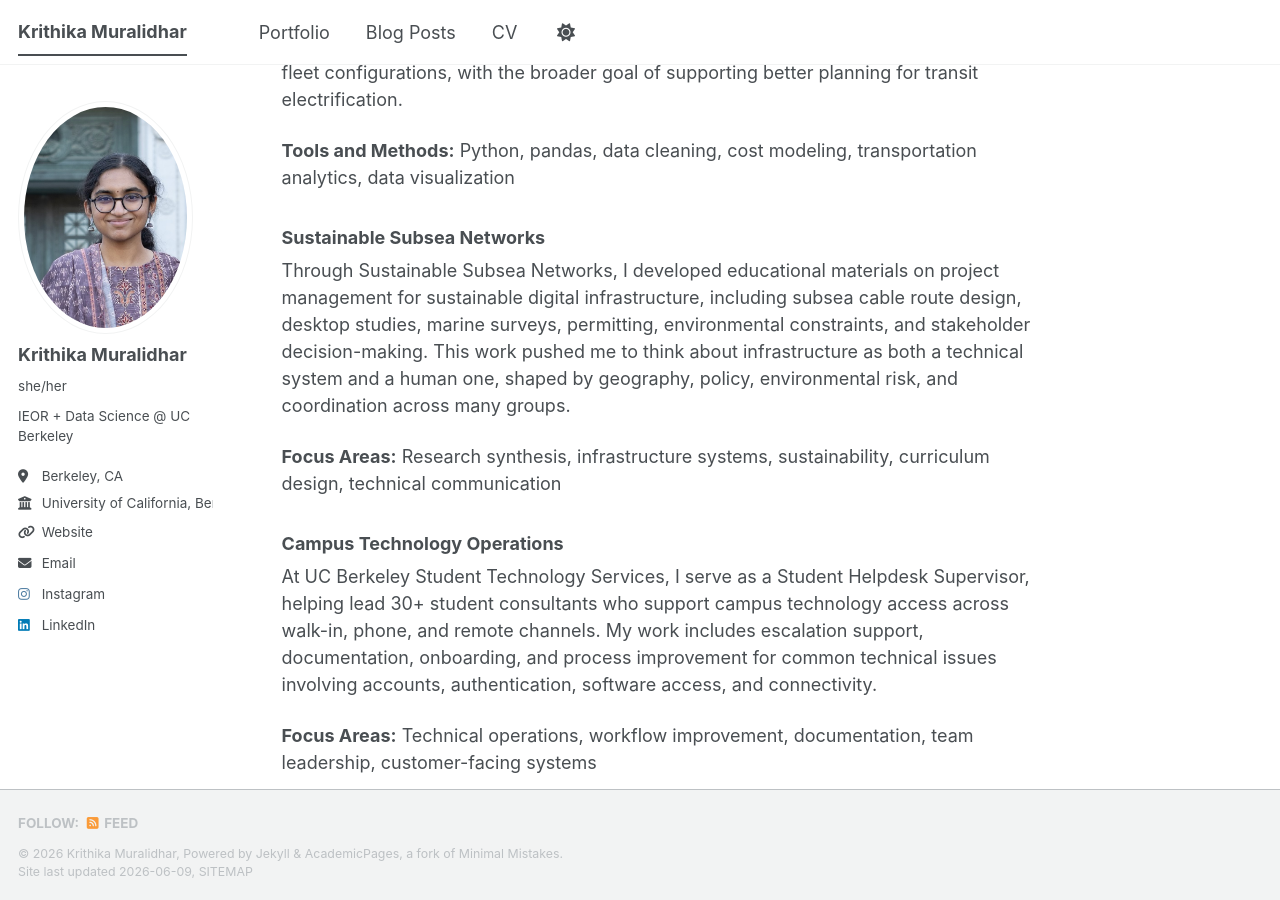
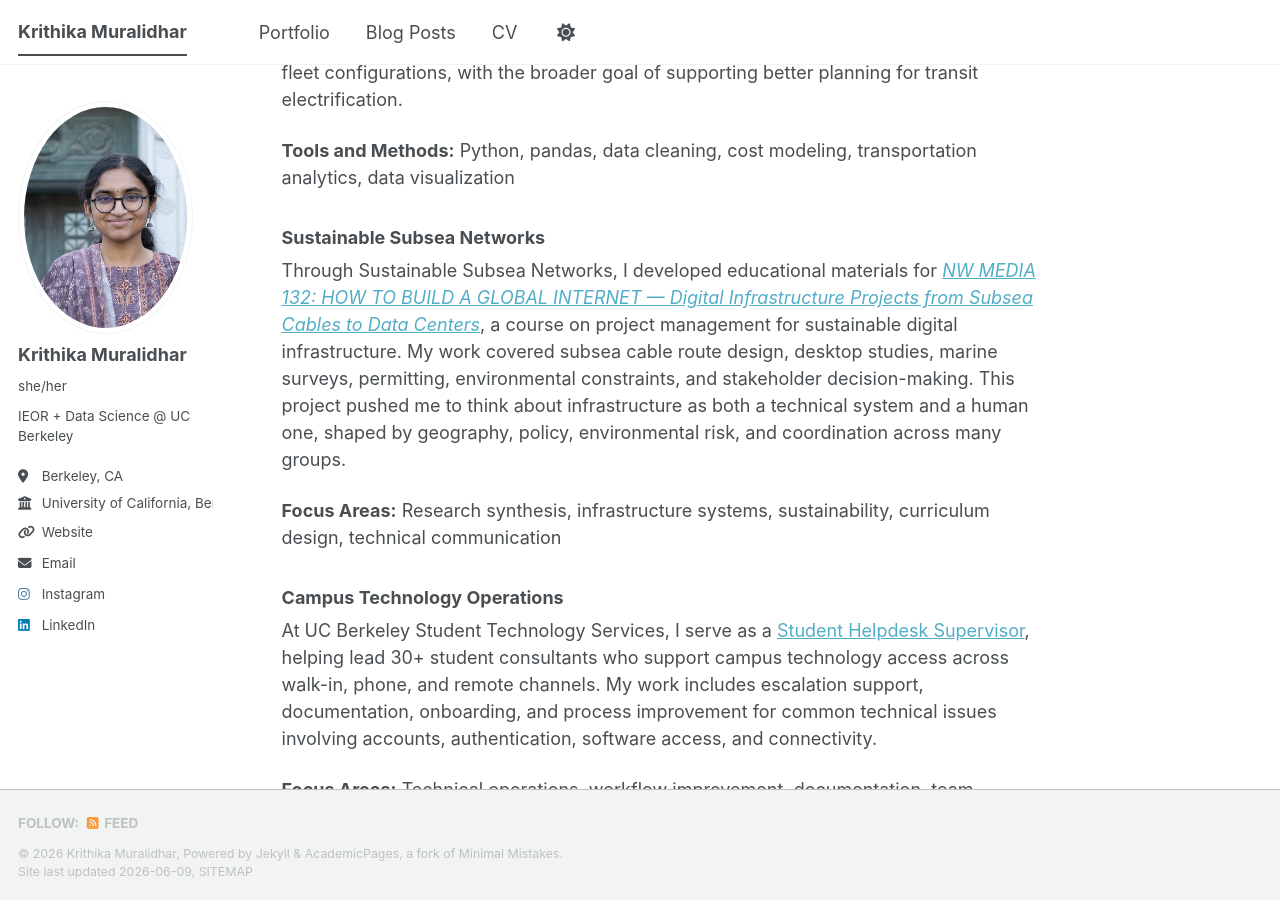
Before and after one commit to krithikam422/krithikam422.github.io, a Jekyll site: the page built from _pages/about.md, in a window 1280 px wide and 900 px high, scrolled down 1217 px. Built offline with Jekyll 4.4.1, drawn with Linux system fonts in a browser that asks for light colours; a script bundle is joined from its source files by our own code; library files that are not in the unit come from our copies.

Commit message:
Updated about page

```diff
--- a/_pages/about.md
+++ b/_pages/about.md
@@ -32,12 +32,12 @@ At the UC Berkeley Transportation Sustainability Research Center, I analyzed ele
 **Tools and Methods:** Python, pandas, data cleaning, cost modeling, transportation analytics, data visualization
 
 ### Sustainable Subsea Networks
-Through Sustainable Subsea Networks, I developed educational materials on project management for sustainable digital infrastructure, including subsea cable route design, desktop studies, marine surveys, permitting, environmental constraints, and stakeholder decision-making. This work pushed me to think about infrastructure as both a technical system and a human one, shaped by geography, policy, environmental risk, and coordination across many groups.
+Through Sustainable Subsea Networks, I developed educational materials for *[NW MEDIA 132: HOW TO BUILD A GLOBAL INTERNET — Digital Infrastructure Projects from Subsea Cables to Data Centers](https://bcnm.berkeley.edu/digital-infrastructures/6256/courses)*, a course on project management for sustainable digital infrastructure. My work covered subsea cable route design, desktop studies, marine surveys, permitting, environmental constraints, and stakeholder decision-making. This project pushed me to think about infrastructure as both a technical system and a human one, shaped by geography, policy, environmental risk, and coordination across many groups.
 
 **Focus Areas:** Research synthesis, infrastructure systems, sustainability, curriculum design, technical communication
 
 ### Campus Technology Operations
-At UC Berkeley Student Technology Services, I serve as a Student Helpdesk Supervisor, helping lead 30+ student consultants who support campus technology access across walk-in, phone, and remote channels. My work includes escalation support, documentation, onboarding, and process improvement for common technical issues involving accounts, authentication, software access, and connectivity.
+At UC Berkeley Student Technology Services, I serve as a [Student Helpdesk Supervisor](https://studenttech.berkeley.edu/student-it-jobs-opportunities/stssait-jobs/meet-staff), helping lead 30+ student consultants who support campus technology access across walk-in, phone, and remote channels. My work includes escalation support, documentation, onboarding, and process improvement for common technical issues involving accounts, authentication, software access, and connectivity.
 
 **Focus Areas:** Technical operations, workflow improvement, documentation, team leadership, customer-facing systems
 
```
